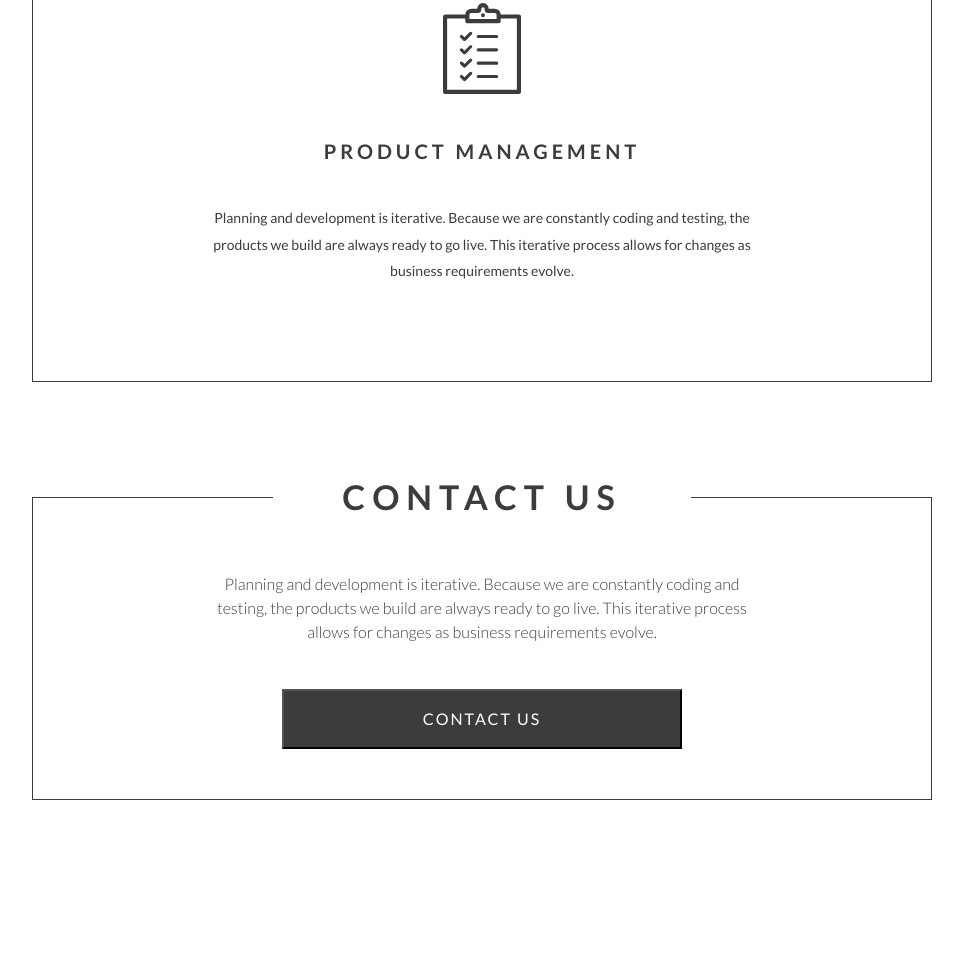
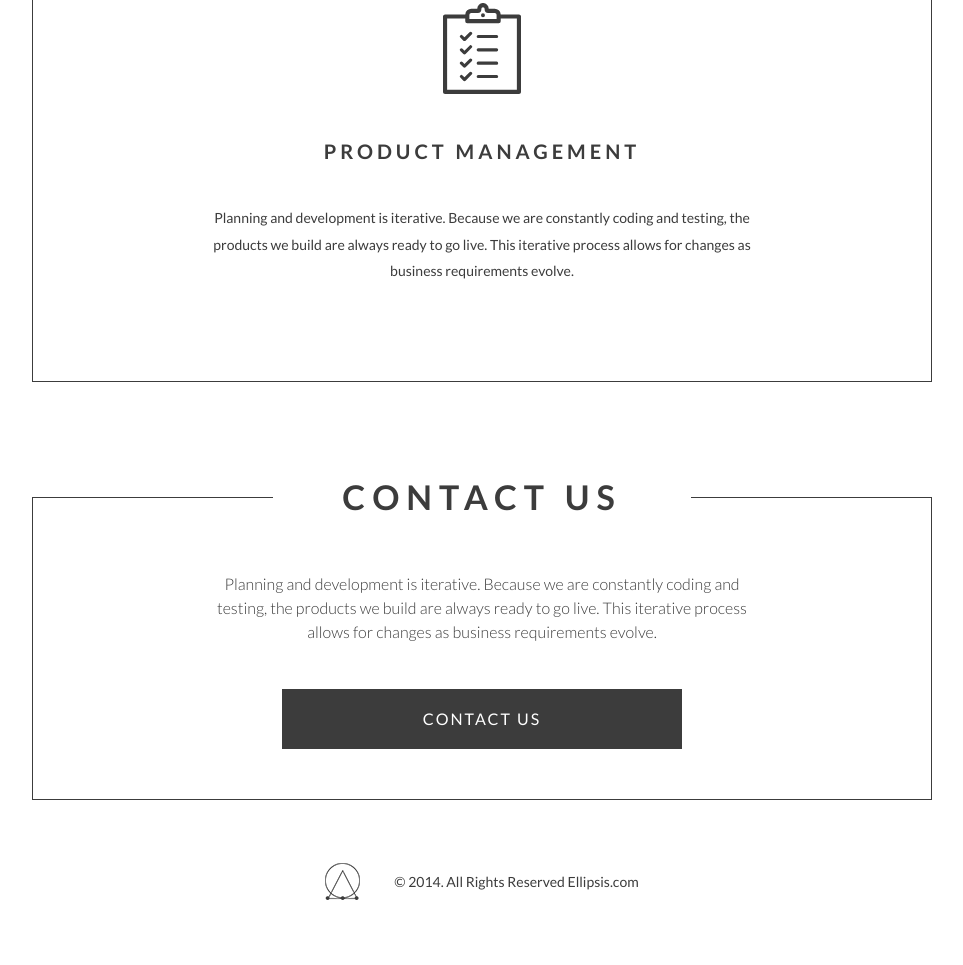
Before and after one commit to JuliaTiunova/DesignLab, a plain HTML site: page index.html in a window 1280 px wide. Shown: the part 3209-4174 px from the top of the page, without its empty margins (158-1121 px from the left). Before the commit the page ends 4009 px from the top, so only its background shows below. Drawn offline with Linux system fonts and the light colour scheme.

Commit message:
Footer: add copyright line, svg logo not visible, change to png, wrap logo in link

```diff
--- a/index.html
+++ b/index.html
@@ -129,6 +129,12 @@
         </div>
         <button class="footer__button button">Contact us</button>
       </div>
+      <div class="footer__copy">
+        <a href="#"> <img src="img/logo-copy.png" alt="logo" /></a>
+        <p class="footer__copy-text">
+          &copy; 2014. All Rights Reserved Ellipsis.com
+        </p>
+      </div>
     </footer>
   </body>
 </html>
--- a/style/style.css
+++ b/style/style.css
@@ -198,6 +198,7 @@
   background-color: #3c3c3c;
   width: 400px;
   height: 60px;
+  border: none;
 }
 
 .button:hover {
@@ -207,3 +208,17 @@
   cursor: pointer;
   transition: 0.2s;
 }
+
+.footer__copy {
+  display: flex;
+  align-items: center;
+  justify-content: center;
+  height: 165px;
+}
+
+.footer__copy-text {
+  font-size: 14px;
+  color: rgb(60, 60, 60);
+  line-height: 1.2;
+  margin-left: 34px;
+}
```
Also changed, not shown: img/logo-copy.png (added).
